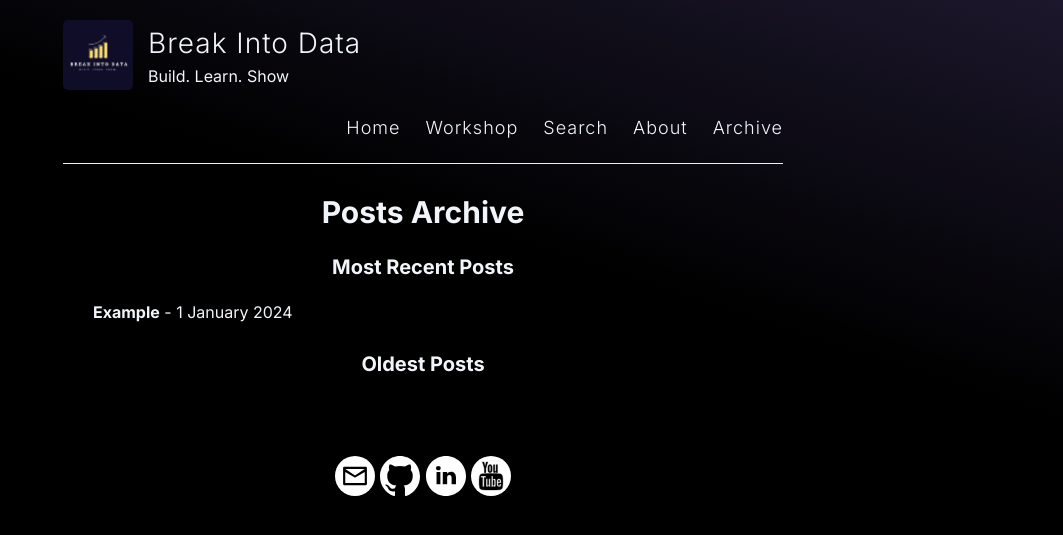
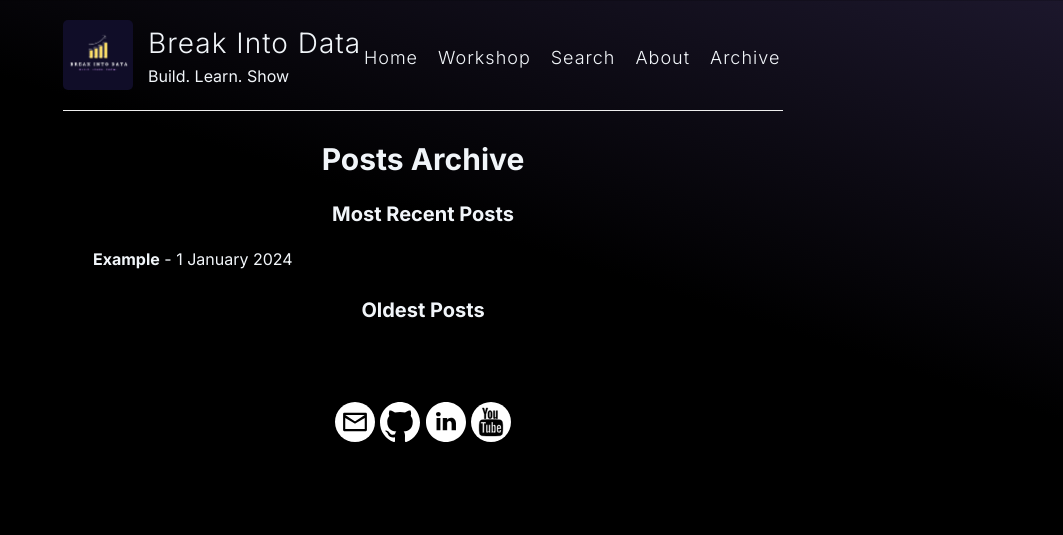
Before and after one commit to Break-Into-Data/break-into-data-website, a Jekyll site: the page built from _pages/archive.md, in a window 1280 px wide. Shown: the top 535 px of the page, without its empty margins (217-1280 px from the left). Built offline with Jekyll 4.4.1, drawn with Linux system fonts in a browser that asks for light colours.

Commit message:
nav center fix

```diff
--- a/assets/style.scss
+++ b/assets/style.scss
@@ -475,28 +475,24 @@
 }
 
 nav {
-  float: right;
-  margin-top: 23px; // @TODO: Vertically middle align
-  // font-family: $helveticaNeue;
+  display: flex;
+  justify-content: center;
+  margin-top: 23px;
   font-size: 18px;
 
   @include mobile {
-    float: none;
     margin-top: 9px;
-    display: block;
     font-size: 16px;
   }
 
   a {
-    margin-left: 20px;
-    // color: $darkGray;
-    text-align: right;
+    padding: 0 10px; // Instead of margin-left
+    text-align: center; // Changed from right to center
     font-weight: 300;
     letter-spacing: 1px;
 
     @include mobile {
-      margin: 0 10px;
-      // color: $blue;
+      padding: 0 5px; // Adjusted for mobile
     }
   }
 }
```
